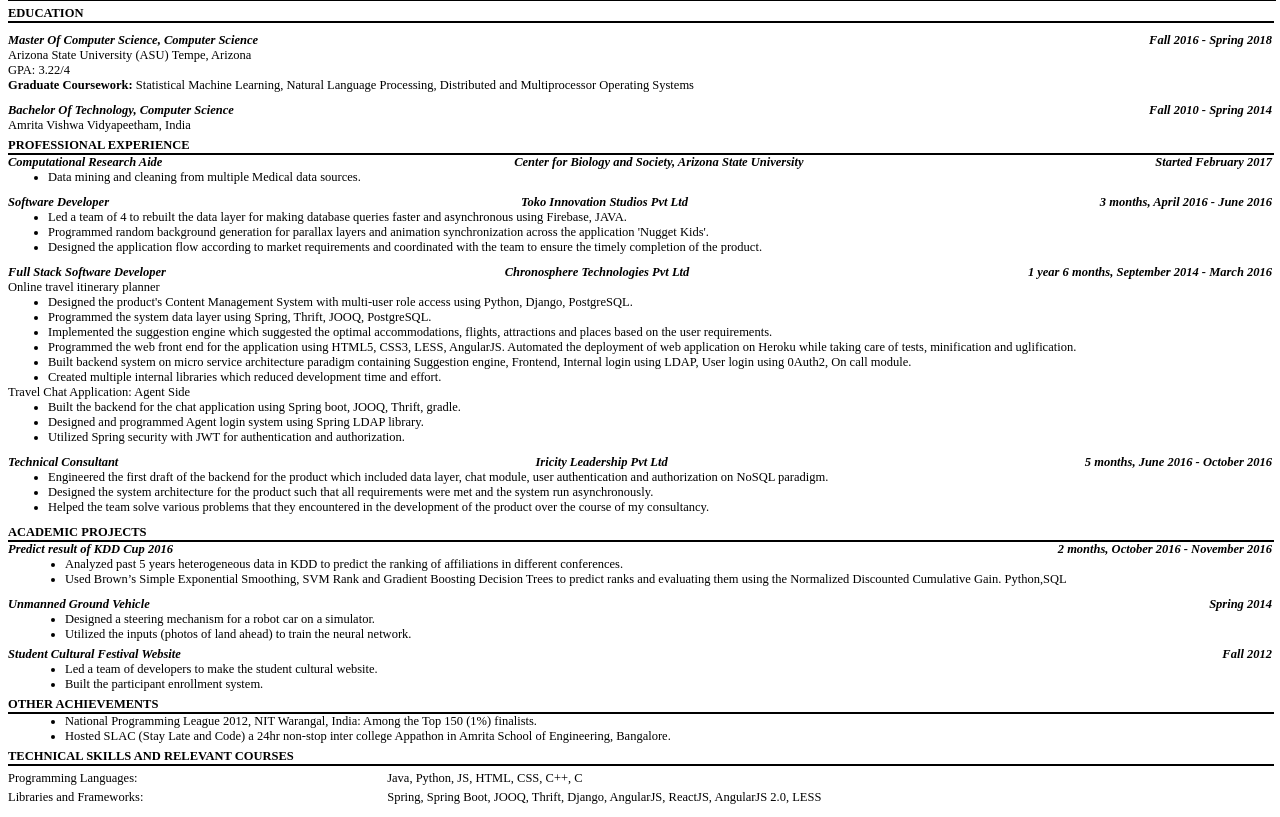
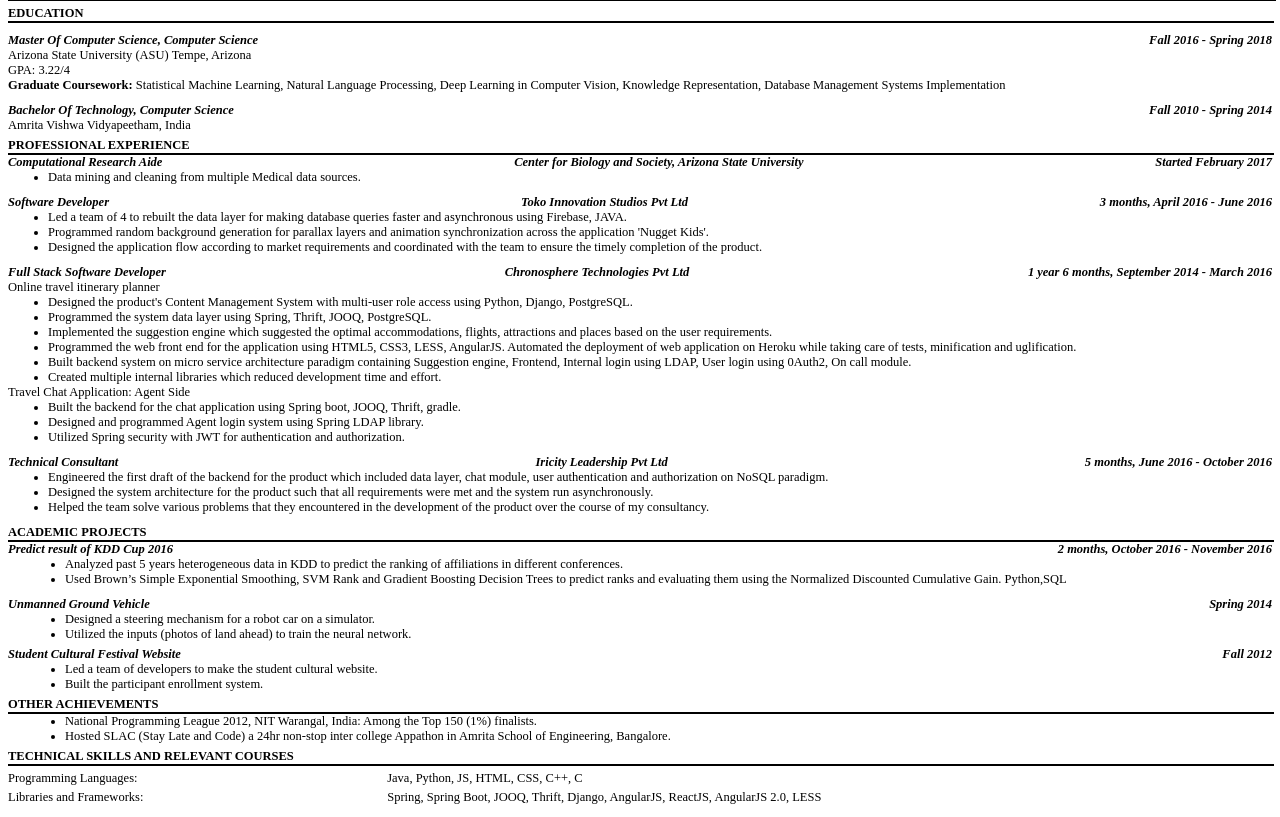
Before and after one commit to prakharkh91/prakharkh91.github.io, a plain HTML site: page info.html in a window 1280 px wide. Shown: the part 47-864 px from the top of the page. Drawn offline with Linux system fonts and the light colour scheme.

Commit message:
Adding new courses

```diff
--- a/info.html
+++ b/info.html
@@ -65,7 +65,7 @@
         GPA: 3.22/4
         <div style="width: 100%; ">
             <b>Graduate Coursework: </b> Statistical Machine Learning, Natural Language Processing,
-            Distributed and Multiprocessor Operating Systems
+            Deep Learning in Computer Vision, Knowledge Representation, Database Management Systems Implementation
         </div>
     </div>
 
```
